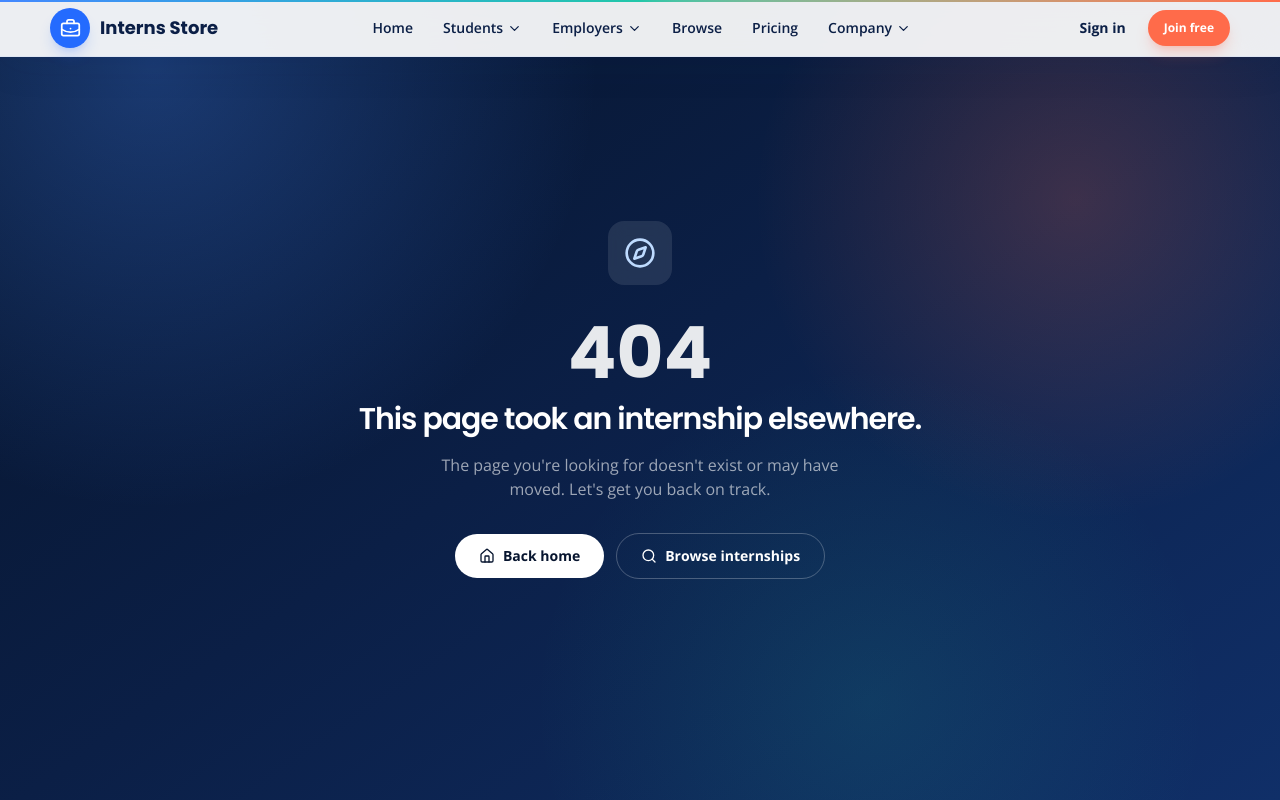
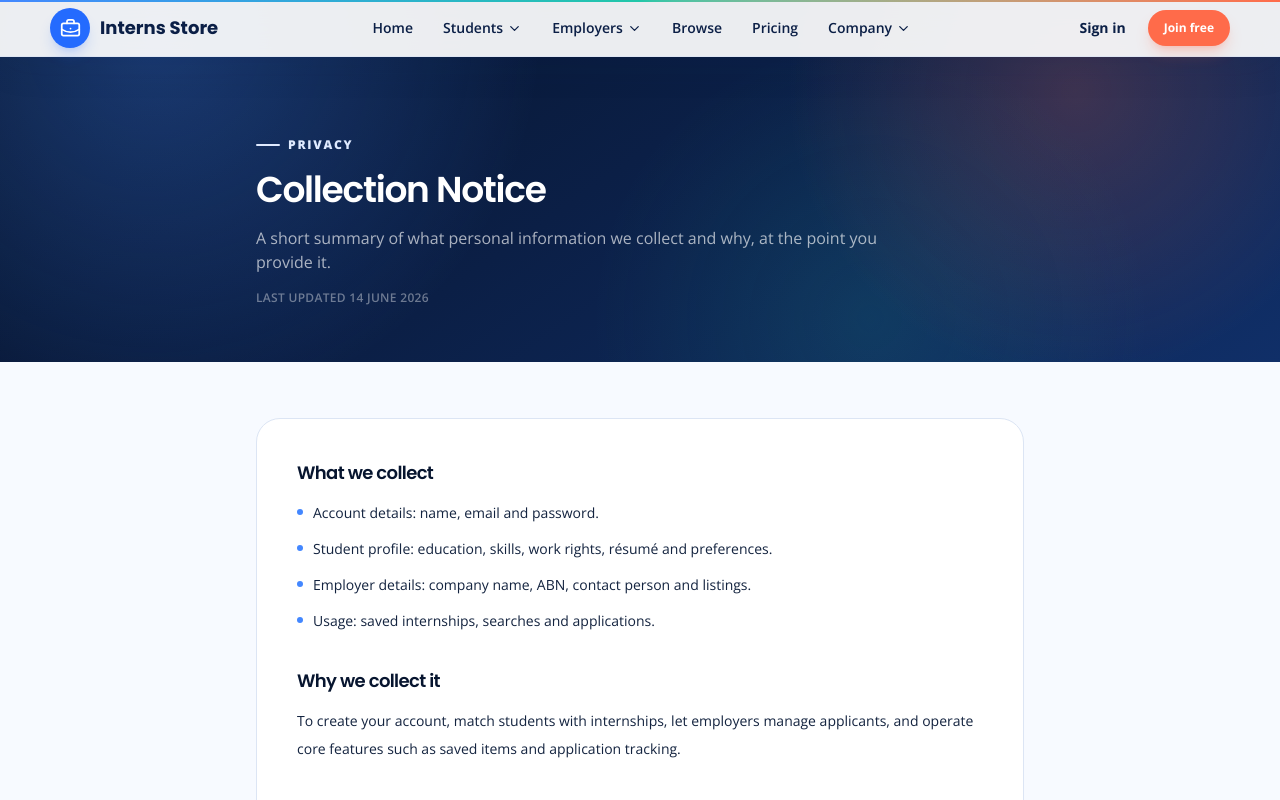
Before and after one commit to RManula/Interns-Store, a Next.js app: page /collection-notice in a window 1280 px wide. Before the commit this address had no page. Shown: the top 800 px of the page. Built offline with nearby package versions, Linux system fonts and the light colour scheme.

Commit message:
feat: add collection notice page

```diff
--- /dev/null
+++ b/app/collection-notice/page.tsx
@@ -0,0 +1,38 @@
+import type { Metadata } from "next";
+import { LegalPage } from "@/components/shared/LegalPage";
+
+export const metadata: Metadata = { title: "Collection Notice — Interns Store" };
+
+export default function CollectionNoticePage() {
+  return (
+    <LegalPage
+      eyebrow="Privacy"
+      title="Collection Notice"
+      intro="A short summary of what personal information we collect and why, at the point you provide it."
+      updated="14 June 2026"
+      sections={[
+        {
+          heading: "What we collect",
+          body: [
+            "Account details: name, email and password.",
+            "Student profile: education, skills, work rights, résumé and preferences.",
+            "Employer details: company name, ABN, contact person and listings.",
+            "Usage: saved internships, searches and applications.",
+          ],
+        },
+        {
+          heading: "Why we collect it",
+          body: "To create your account, match students with internships, let employers manage applicants, and operate core features such as saved items and application tracking.",
+        },
+        {
+          heading: "Who can see it",
+          body: "Employers can see student profiles and applications submitted to their listings. You control whether your profile is discoverable from your privacy settings.",
+        },
+        {
+          heading: "Your choices",
+          body: "You can view, edit or delete your information from your profile and settings. For full detail see our Privacy Policy.",
+        },
+      ]}
+    />
+  );
+}
```
